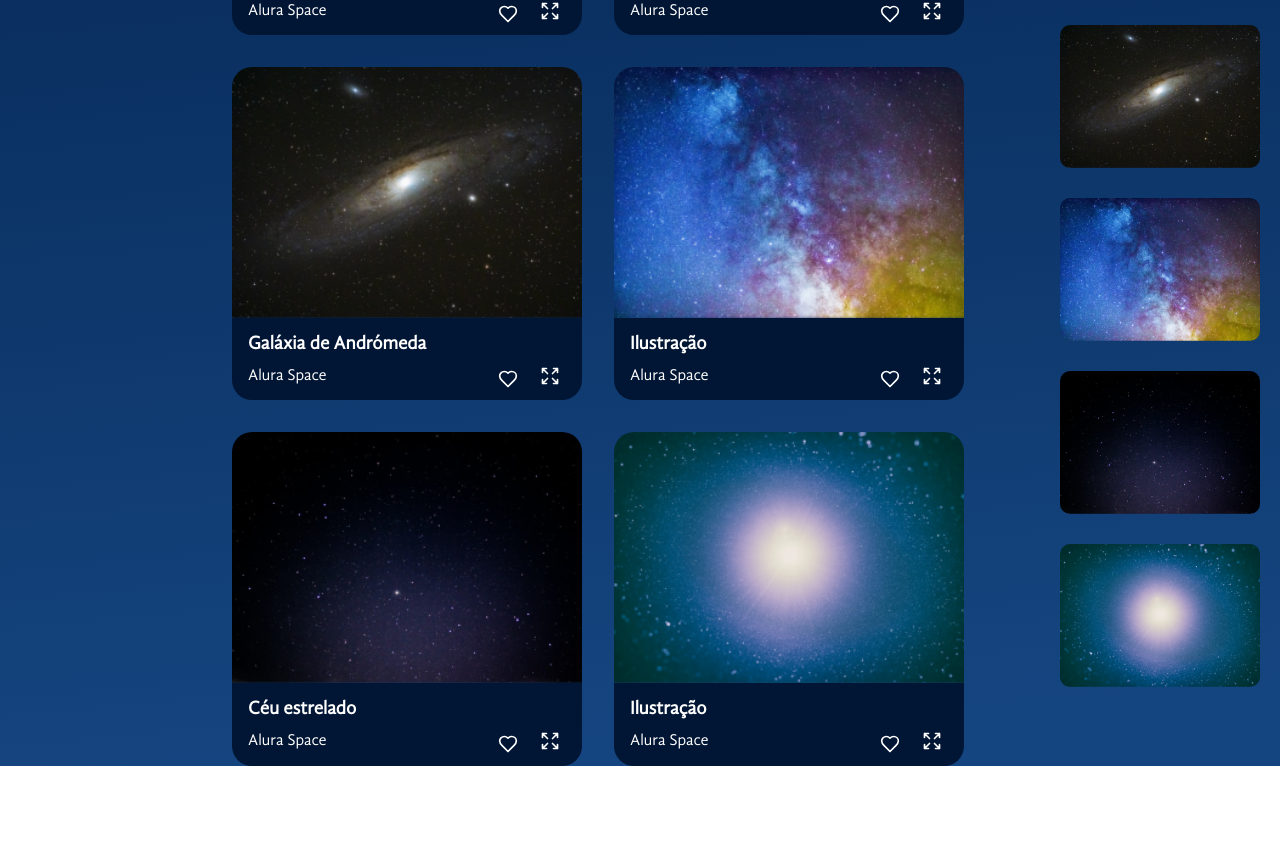
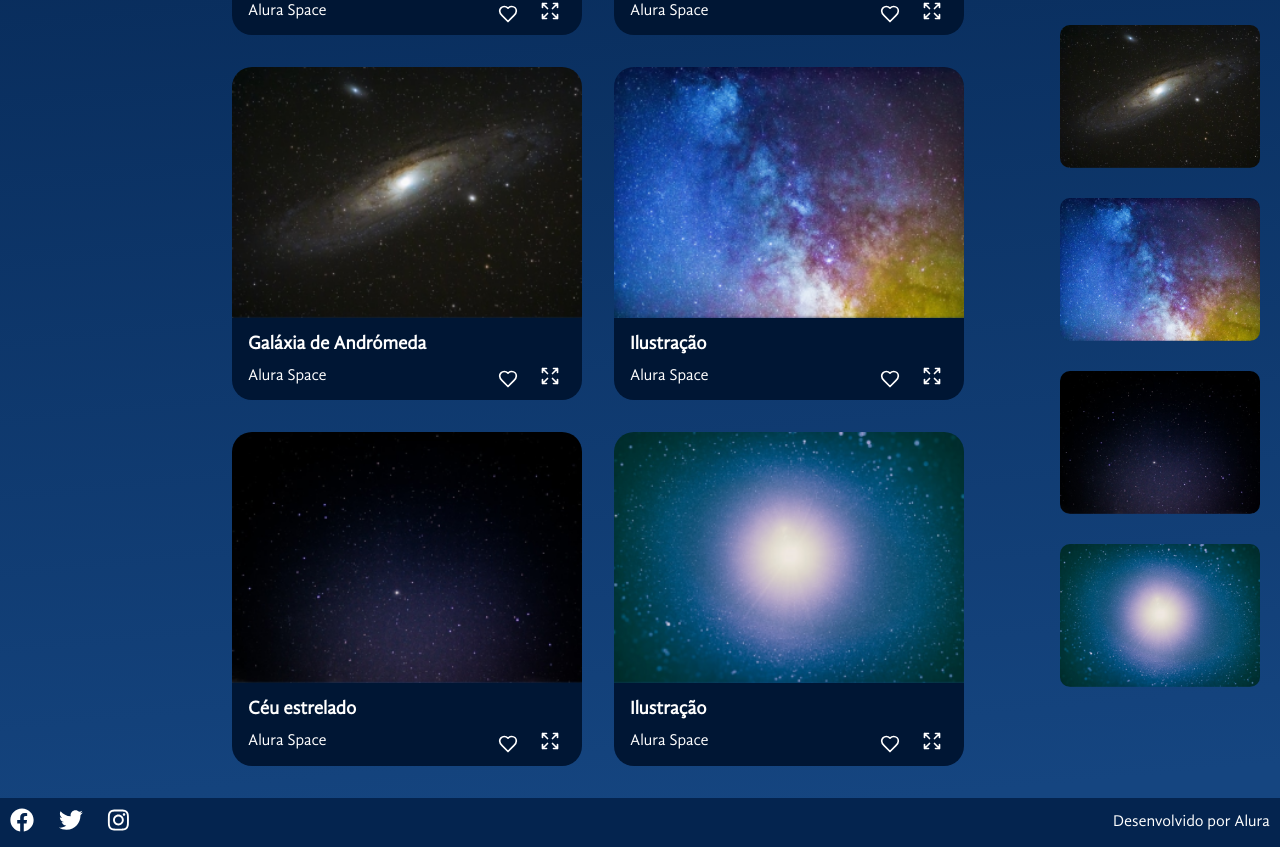
Before and after one commit to ThomazHilario/React-One, a React (Vite) app in the folder space-app/: page / in a window 1280 px wide. Shown: the part 1592-2439 px from the top of the page. Before the commit the page ends 2358 px from the top, so only its background shows below. Built offline with nearby package versions, Linux system fonts and the light colour scheme.

Commit message:
feat: Footer.jsx
- Criar o footer do app space-app.

```diff
--- a/space-app/src/App.jsx
+++ b/space-app/src/App.jsx
@@ -15,6 +15,7 @@ import { Input } from './Components/Input'
 import { Aside } from './Components/Aside'
 import { Banner } from './Components/Banner'
 import { Gallery } from './Components/Gallery'
+import { Footer } from './Components/Footer'
 
 // fotos Array
 import fotosArr from './fotos.json'
@@ -26,6 +27,7 @@ const ContainerApp = styled.div`
 
 const Container = styled.div`
   margin:0px 20px;
+  margin-bottom: 2rem;
 `
 
 const MainStyled = styled.main`
@@ -75,6 +77,7 @@ function App() {
             </ContainerArticle>
           </MainStyled>
         </Container>
+        <Footer/>
       </ContainerApp>
   )
 }
--- /dev/null
+++ b/space-app/src/Components/Footer/index.jsx
@@ -0,0 +1,43 @@
+import styled from 'styled-components'
+
+const FooterStyled = styled.footer`
+    background-color: rgba(4, 36, 79, 1);
+    display: flex;
+    justify-content: space-between;
+    align-items: center;
+    padding: 10px;
+    color: white;
+
+    p{
+        margin: 0;
+    }
+
+    .redes__sociais{
+        display: flex;
+        justify-content: center;
+        align-items: center;
+        gap: 1.5rem;
+    }
+`
+
+export const Footer = () => {
+    return(
+        <FooterStyled>
+            <div className='redes__sociais'>
+                <a>
+                    <img src='/imagens/sociais/facebook.svg' alt="icone da rede social" />
+                </a>
+
+                <a>
+                    <img src='/imagens/sociais/twitter.svg' alt="icone da rede social" />
+                </a>
+
+                <a>
+                    <img src='/imagens/sociais/instagram.svg' alt="icone da rede social" />
+                </a>
+            </div>
+
+            <p>Desenvolvido por Alura</p>
+        </FooterStyled>
+    )
+}
```
